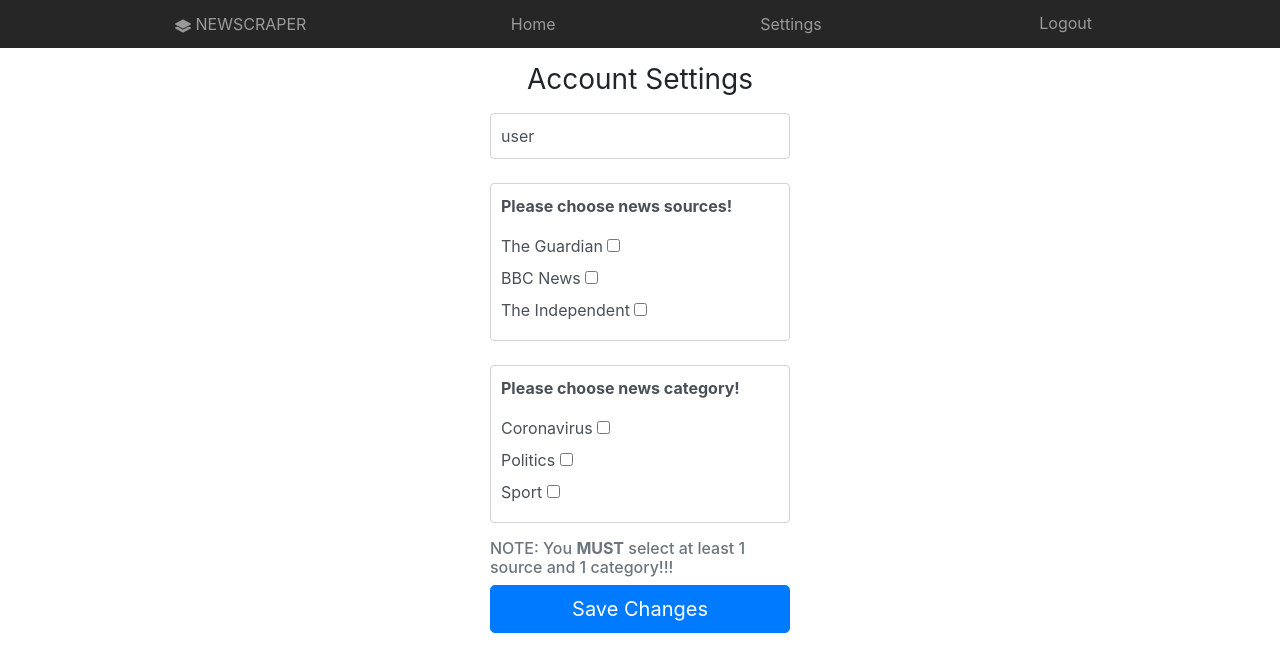
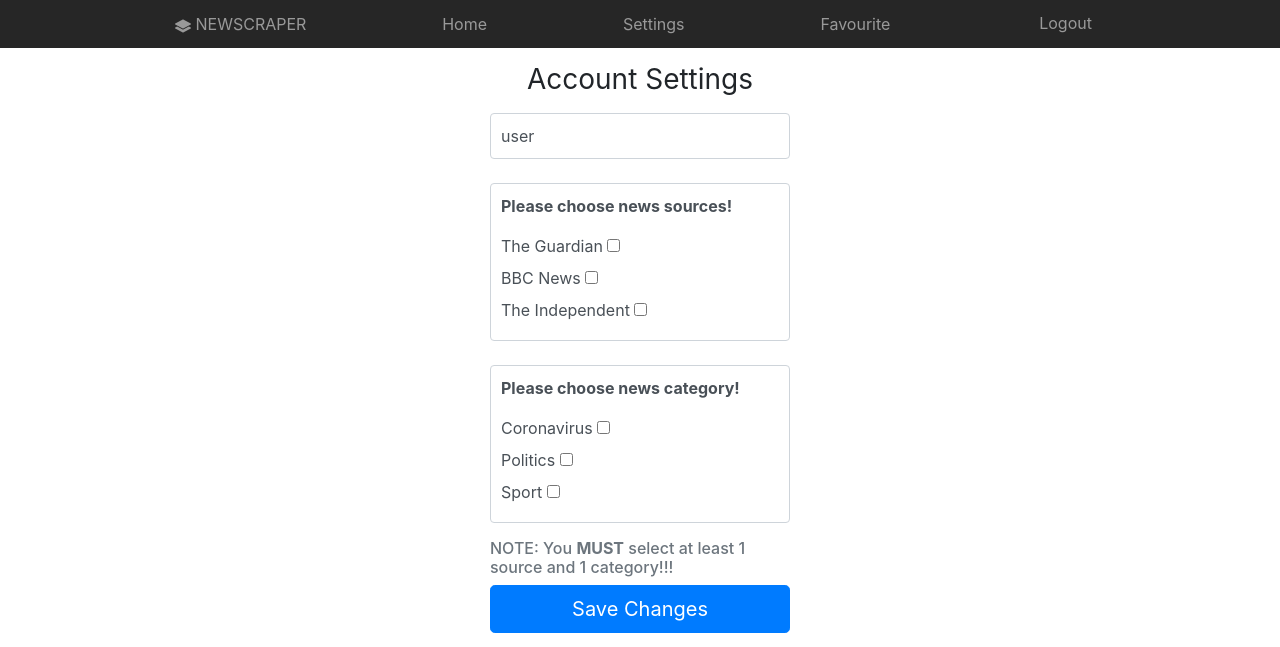
Before and after one commit to Devianc3WasTaken/Newscraper, a Django app: page /account/ in a window 1280 px wide. Shown: the top 647 px of the page. Run offline with Django 3.2, Linux system fonts and the light colour scheme; a user stored in the database is signed in; some libraries are stand-ins or nearby versions.

Commit message:
favourite added into the register user control panel

```diff
--- a/src/templates/home.html
+++ b/src/templates/home.html
@@ -88,7 +88,7 @@
       <!-- Sidebar Widgets Column -->
 
       <div class="col-md-4">
-        <div style="position:fixed;">
+
         <!-- Google Search Widget -->
         <div class="card my-4">
           <h5 class="card-header">Google Search</h5>
@@ -121,7 +121,7 @@
             <!-- https://weatherwidget.io/-->
           </div>
             </div>
-        </div>
+
 
       </div>
       <!-- END Side Widget -->
--- a/src/templates/snippets/header.html
+++ b/src/templates/snippets/header.html
@@ -40,7 +40,7 @@
     {% if request.user.is_authenticated %}
     <a class="py-2 d-none d-md-inline-block" href="{% url 'home' %}">Home</a>
     <a class="py-2 d-none d-md-inline-block" href="{% url 'account' %}">Settings</a>
-
+    <a class="py-2 d-none d-md-inline-block" href="{% url 'account' %}">Favourite</a>
     <a class="btn btn-outline-primary" style="border-color: #262626;" href="{% url 'logout' %}"><span class="glyphicon glyphicon-log-out"></span> Logout</a>
 
 
```
Also changed, not shown: src/db.sqlite3.
